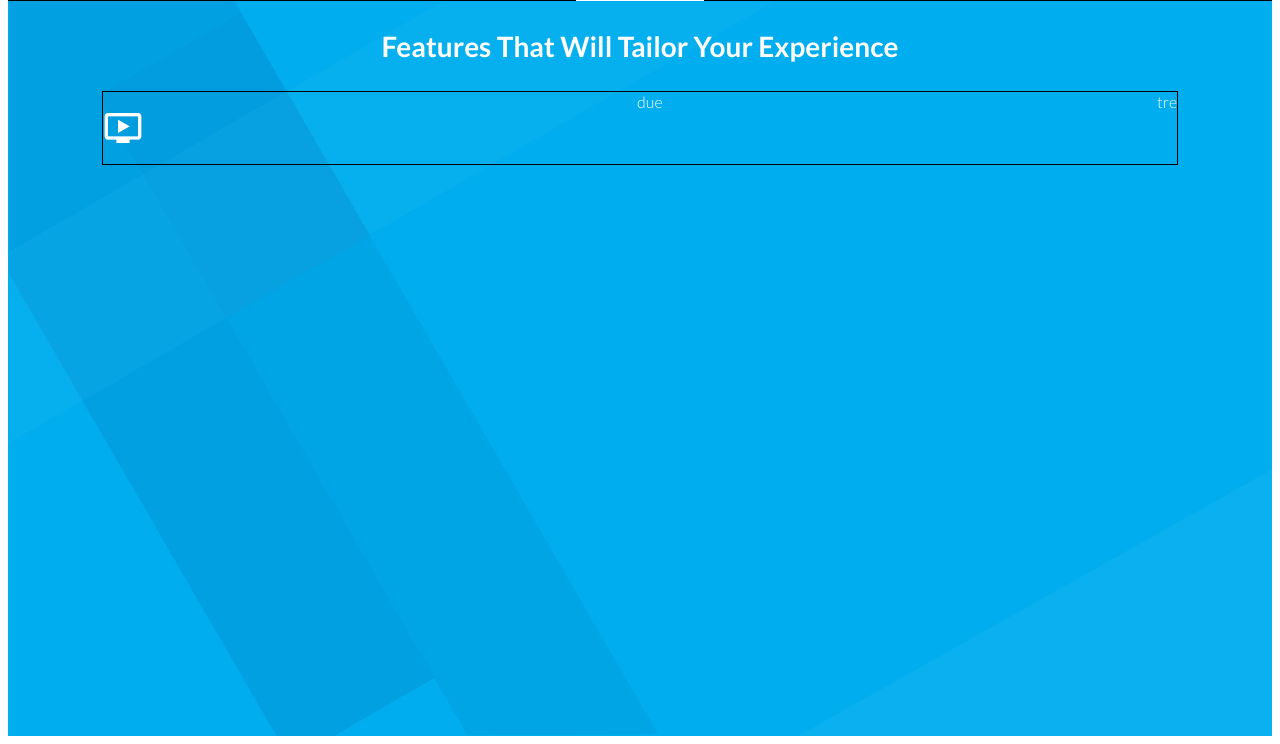
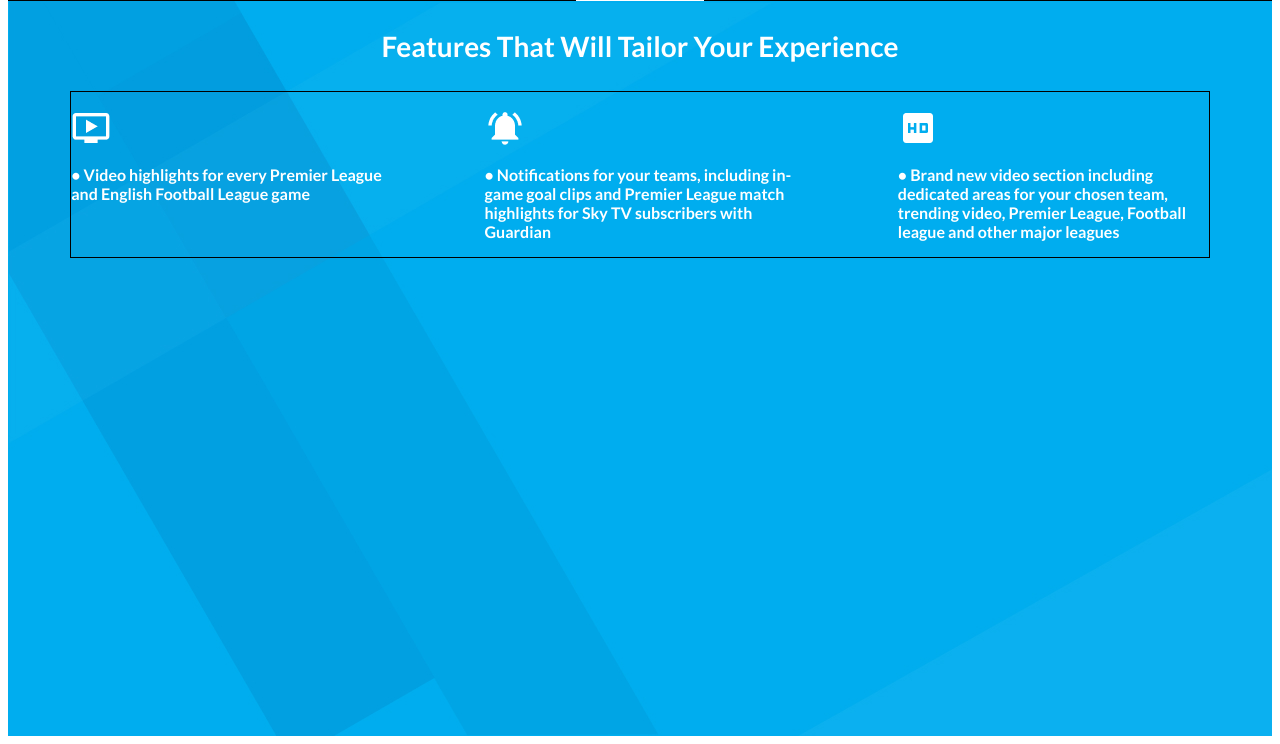
Before and after one commit to Frenzarectah/-html-css-Responsive_landing_page, a plain HTML site: page index.html in a window 1280 px wide. Shown: the part 1578-2322 px from the top of the page. Drawn offline with Linux system fonts and the light colour scheme.

Commit message:
first line 4th page completed

```diff
--- a/index.html
+++ b/index.html
@@ -80,15 +80,35 @@
         </div><!--chiusura riga3-->
         <div class="menu lato">
                 <p class="size--28 bold">Features That Will Tailor Your Experience</p>
-                <div class="menu_line">
-                    <div>
+                <div class="menu_line lato size--16">
+                    <div class="menu_line_item">
                         <p><img class="ico" src="imgs/video_icon.png">
                             <img class="ico_m" src="imgs/video_icon_m.png">
                         </p>
-
+                        <p>
+                            • Video highlights for every Premier League and English Football League game
+                        </p>
                     </div>
-                    <div>due</div>
-                    <div>tre</div>
+                    <div class="menu_line_item">
+                        <p><img class="ico" src="imgs/notify_icon.png">
+                            <img class="ico_m" src="imgs/notify_icon_m.png">
+                        </p>
+                        <p>
+                            • Notifications for your teams, including in-game goal
+                            clips and Premier League match highlights for Sky TV
+                            subscribers with Guardian
+                        </p>
+                    </div>
+                    <div class="menu_line_item">
+                        <p><img class="ico" src="imgs/hd_icon.png">
+                            <img class="ico_m" src="imgs/hd_icon_m.png">
+                        </p>
+                        <p>
+                            • Brand new video section including dedicated areas for
+                             your chosen team, trending video, Premier League, Football
+                             league and other major leagues
+                        </p>
+                    </div>
                 </div>
         </div>
     </body>
--- a/stili/main.css
+++ b/stili/main.css
@@ -57,7 +57,7 @@
 .menu_line{
     border:1px black solid;
     display:flex;
-    width:85%;
+    width:90%;
     flex-direction: row;
     justify-content:space-between;
 }
@@ -206,14 +206,23 @@
 .ico{
     width:40px;
     height:40px;
+    margin-bottom:-15px;
 }
 .ico_m{
     display:none;
 }
+.menu_line_item{
+    display:flex;
+    flex-direction:column;
+    font-weight:bold;
+    width:311px;
+}
 @media only screen and (min-width:275px) and (max-width:500px){ /**STILE PER MOBILE ***/
 
 p{
-    text-align:center;
+    display:flex;
+    justify-content:center;
+    text-align: center;
 }
 .logo{
     width:99px;
@@ -339,4 +348,12 @@ p{
 .ico{
     display:none;
 }
+.ico_m{
+    display:block;
+    margin-bottom:-15px;
 }
+.menu_line_item{
+    width:100%;
+    font-weight:bold;
+}
+}
```
Also changed, not shown: imgs/hd_icon_m.png (added), imgs/notify_icon_m.png (added).
